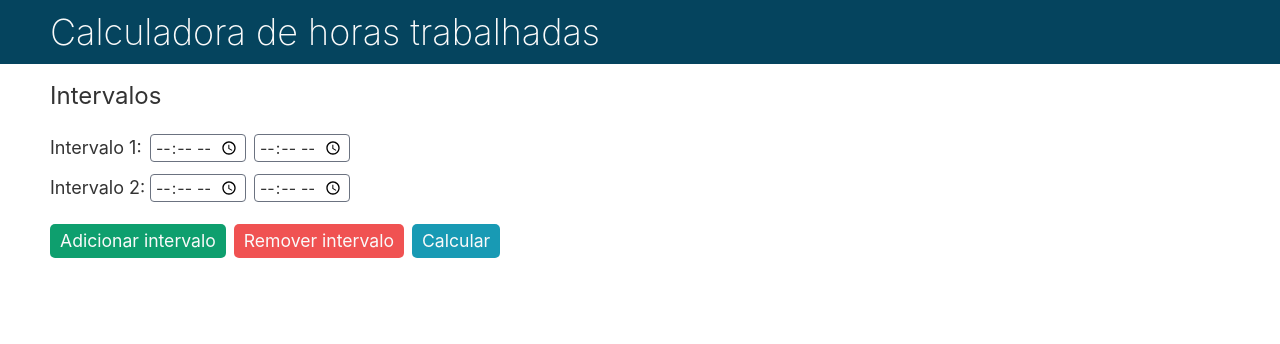
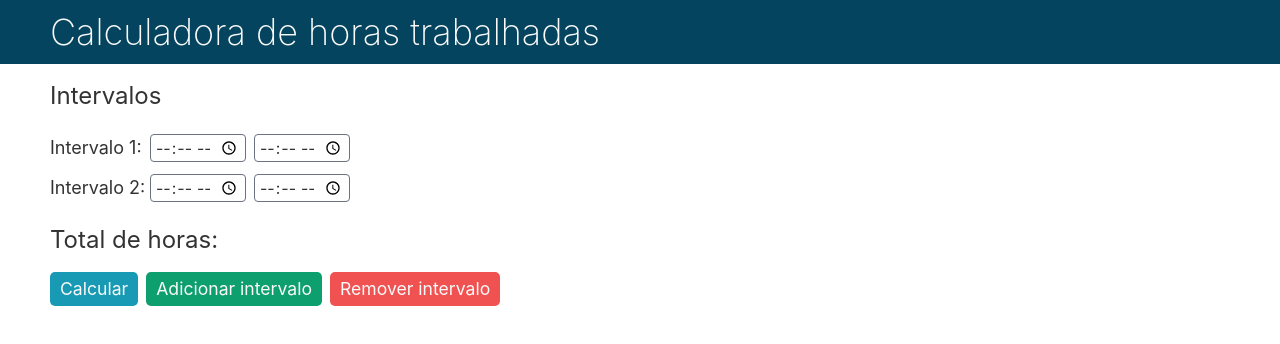
Before and after one commit to Samuel-silva/calculadora-horas, a Next.js app: page / in a window 1280 px wide. Shown: the top 344 px of the page. Built offline with nearby package versions, Linux system fonts and the light colour scheme.

Commit message:
Feat - Validation buttons

```diff
--- a/src/components/calculator.tsx
+++ b/src/components/calculator.tsx
@@ -27,12 +27,15 @@ export default function Calculator() {
   }
 
   const addInput = () => {
+    if (entryHoursValues.length < 5) {
       setEntryHoursValues([...entryHoursValues, ''])
       setLeaveHoursValues([...leaveHoursValues, ''])
       setCountHoursValues([...countHoursValues, ''])
     }
+  }
 
   const removeInput = () => {
+    if (entryHoursValues.length > 1) {
       const newEntry = [...entryHoursValues]
       const newLeave = [...leaveHoursValues]
       const newCount = [...countHoursValues]
@@ -42,6 +45,7 @@ export default function Calculator() {
       setEntryHoursValues(newEntry)
       setLeaveHoursValues(newLeave)
       setCountHoursValues(newCount)
+    }
   };
 
   const handleSubmit = () => {
@@ -88,6 +92,9 @@ export default function Calculator() {
     return `${String(horas).padStart(2, '0')}:${String(minutosRestantes).padStart(2, '0')}`;
   }
 
+  const disabledAdd = () => entryHoursValues.length > 4
+  const disabledRemove = () => entryHoursValues.length < 2
+
   return (
     <>
       <Container>
@@ -131,10 +138,10 @@ export default function Calculator() {
             ))}
           </div>
         </div>
-        <p>{totalHoursValues}</p>
-        <ButtonSuccess onClick={addInput}>Adicionar intervalo</ButtonSuccess>
-        <ButtonDanger className="ml-2" onClick={removeInput}>Remover intervalo</ButtonDanger>
-        <Button className="ml-2" onClick={handleSubmit}>Calcular</Button>
+        <p className="text-2xl pb-4">Total de horas: {totalHoursValues}</p>
+        <Button onClick={handleSubmit}>Calcular</Button>
+        <ButtonSuccess disabled={disabledAdd()} className="ml-2" onClick={addInput}>Adicionar intervalo</ButtonSuccess>
+        <ButtonDanger disabled={disabledRemove()} className="ml-2" onClick={removeInput}>Remover intervalo</ButtonDanger>
       </Container>
     </>
   );
--- a/src/styles/buttons.tsx
+++ b/src/styles/buttons.tsx
@@ -9,12 +9,24 @@ const Button = styled.button`
   padding: 4px 10px;
   transition: all 0.3s linear;
 
+  ${({ disabled }) =>
+    !disabled &&
+    `
     &:hover {
       opacity: 0.8;
     }
     &:active {
       box-shadow: inset 0 0 0 100px rgba(0,0,0,0.2), 0 0 4px 1px rgba(0,0,0,0.2);
     }
+  `}
+
+
+  ${({ disabled }) =>
+    disabled &&
+    `
+    opacity: 0.5;
+    cursor: default;
+  `}
 `;
 
 const ButtonDanger = styled(Button)`
```
Lines whose indentation alone changed are shown as unchanged.
